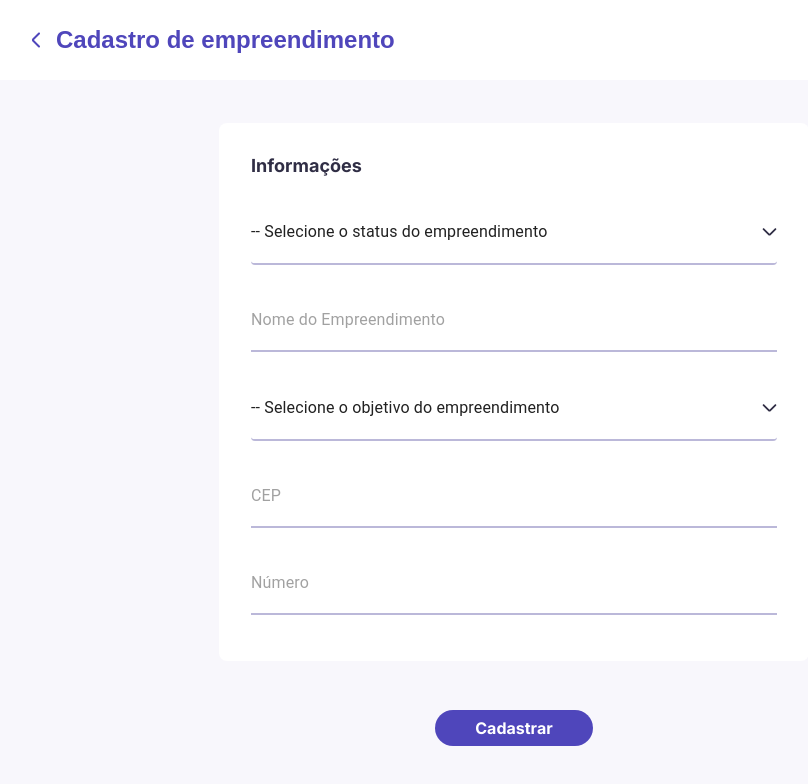
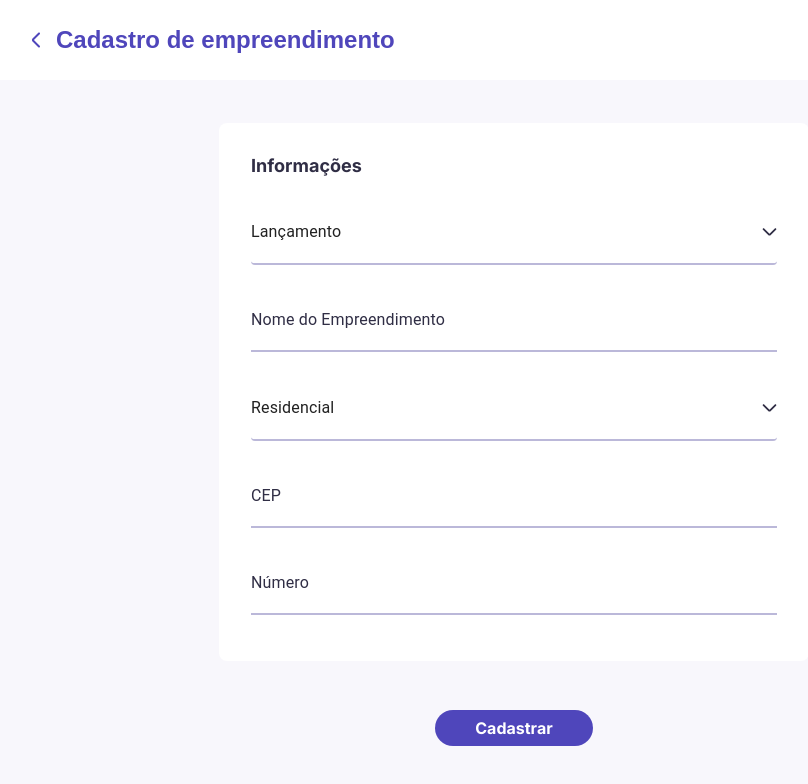
Before and after one commit to ugabb/enterprise-frontend, a Next.js app: page /register-enterprise in a window 1280 px wide. Shown: the top 784 px of the page, without its empty margins (126-934 px from the left). Built offline with nearby package versions, Linux system fonts and the light colour scheme; no server answers.

Commit message:
fix: placeholder color

```diff
--- a/src/api/get-enterprise-by-id.ts
+++ b/src/api/get-enterprise-by-id.ts
@@ -13,8 +13,8 @@ export type EnterpriseWithAddress = {
 } & {
   id: string;
   name: string;
-  status: string;
-  purpose: string;
+  status: "SOON_RELEASE" | "RELEASE" | "iN_PROGRESS" | "READY";
+  purpose: "residencial" | "commercial";
   ri_number: string;
   addressId: string;
 };
--- a/src/components/Form/Form.style.ts
+++ b/src/components/Form/Form.style.ts
@@ -73,6 +73,12 @@ export const InputContainer = styled.div`
     max-width: 558px;
     font-size: 1rem;
     border-bottom: 2px solid ${({ theme }) => theme.colors.outlineGrayDark};
+
+    &::placeholder {
+      color: ${({ theme }) =>
+        theme.colors.textColorPrimary}; /* Placeholder text color */
+      opacity: 1;
+    }
   }
 `;
 
@@ -86,6 +92,12 @@ export const Input = styled(BaseInput)`
   }
   &.MuiInput-underline:hover:not(.Mui-disabled):before {
     content: none;
+  }
+
+  /* Styles for the placeholder text */
+  &::placeholder {
+    color: red; /* Placeholder text color */
+    background-color: blue; /* Placeholder background color */
   }
 `;
 
@@ -125,6 +137,7 @@ export const Select = styled(BaseSelect)`
   .MuiSelect-icon {
     color: ${({ theme }) => theme.colors.textColorPrimary};
   }
+
 `;
 
 export const ArrowIcon = styled.img<{ direction: string }>`
--- a/src/components/Form/Form.tsx
+++ b/src/components/Form/Form.tsx
@@ -42,12 +42,12 @@ const Form = ({ enterprise, action }: FormProps) => {
     const router = useRouter()
     const isRegisterEnterprise = router.pathname === '/register-enterprise'
 
-    const { register, handleSubmit, control, setValue, formState: { errors: formError, isSubmitting } } = useForm<FormType>({
+    const { register, handleSubmit, control, setValue, formState: { errors: formError, isSubmitting, defaultValues } } = useForm<FormType>({
         resolver: zodResolver(formSchema),
         values: {
             name: enterprise?.name || '',
-            purpose: enterprise?.purpose as "residencial" | "commercial" || '',
-            status: enterprise?.status as "SOON_RELEASE" | "RELEASE" | "iN_PROGRESS" | "READY" || '',
+            purpose: enterprise?.purpose as "residencial" | "commercial",
+            status: enterprise?.status as "SOON_RELEASE" | "RELEASE" | "iN_PROGRESS" | "READY",
             ri_number: enterprise?.ri_number || '',
             address: {
                 cep: enterprise?.address?.cep || '',
@@ -93,7 +93,6 @@ const Form = ({ enterprise, action }: FormProps) => {
     const handleGetCEP = async (cep: string) => {
         if (cep.length < 9) return;
         console.log(cep);
-
 
         if (cep) {
             const response = await axios.get(`https://viacep.com.br/ws/${cep}/json/`)
@@ -151,7 +150,7 @@ const Form = ({ enterprise, action }: FormProps) => {
                     <Controller
                         name="status"
                         control={control}
-                        defaultValue={enterprise?.status as "SOON_RELEASE" | "RELEASE" | "iN_PROGRESS" | "READY" || ""}
+                        defaultValue={enterprise?.status || "RELEASE"}
                         rules={{ required: true }}
                         render={({ field }) => (
                             <Field>
@@ -172,10 +171,9 @@ const Form = ({ enterprise, action }: FormProps) => {
                                             )
 
                                         }
-                                    }} {...field} displayEmpty>
-                                    <MenuItem value="" disabled>-- Selecione o status do empreendimento</MenuItem>
+                                    }} {...field}>
+                                    <MenuItem value="RELEASE">Lançamento</MenuItem>
                                     <MenuItem value={"SOON_RELEASE"}>Breve lançamento</MenuItem>
-                                    <MenuItem value={"RELEASE"}>Lançamento</MenuItem>
                                     <MenuItem value={"iN_PROGRESS"}>Em obras</MenuItem>
                                     <MenuItem value={"READY"}>Pronto para morar</MenuItem>
                                 </Select>
@@ -196,12 +194,12 @@ const Form = ({ enterprise, action }: FormProps) => {
                     <Controller
                         name='purpose'
                         control={control}
-                        defaultValue={enterprise?.purpose as "residencial" | "commercial" || ""}
+                        defaultValue={enterprise?.purpose || "residencial"}
                         rules={{ required: true }}
                         render={({ field }) => (
                             <Field>
                                 <Select
-                                id='select-purpose'
+                                    id='select-purpose'
                                     onOpen={() => {
                                         setPurposeOpen(true)
                                     }}
@@ -219,9 +217,8 @@ const Form = ({ enterprise, action }: FormProps) => {
                                             )
 
                                         }
-                                    }} displayEmpty {...field}>
-                                    <MenuItem value="" disabled>-- Selecione o objetivo do empreendimento</MenuItem>
-                                    <MenuItem value={"residencial"}>Residencial</MenuItem>
+                                    }} {...field}>
+                                    <MenuItem value="residencial">Residencial</MenuItem>
                                     <MenuItem value={"commercial"}>Comercial</MenuItem>
                                 </Select>
                                 {formError.purpose && <SpanError>Selecione o objetivo do empreendimento</SpanError>}
```
